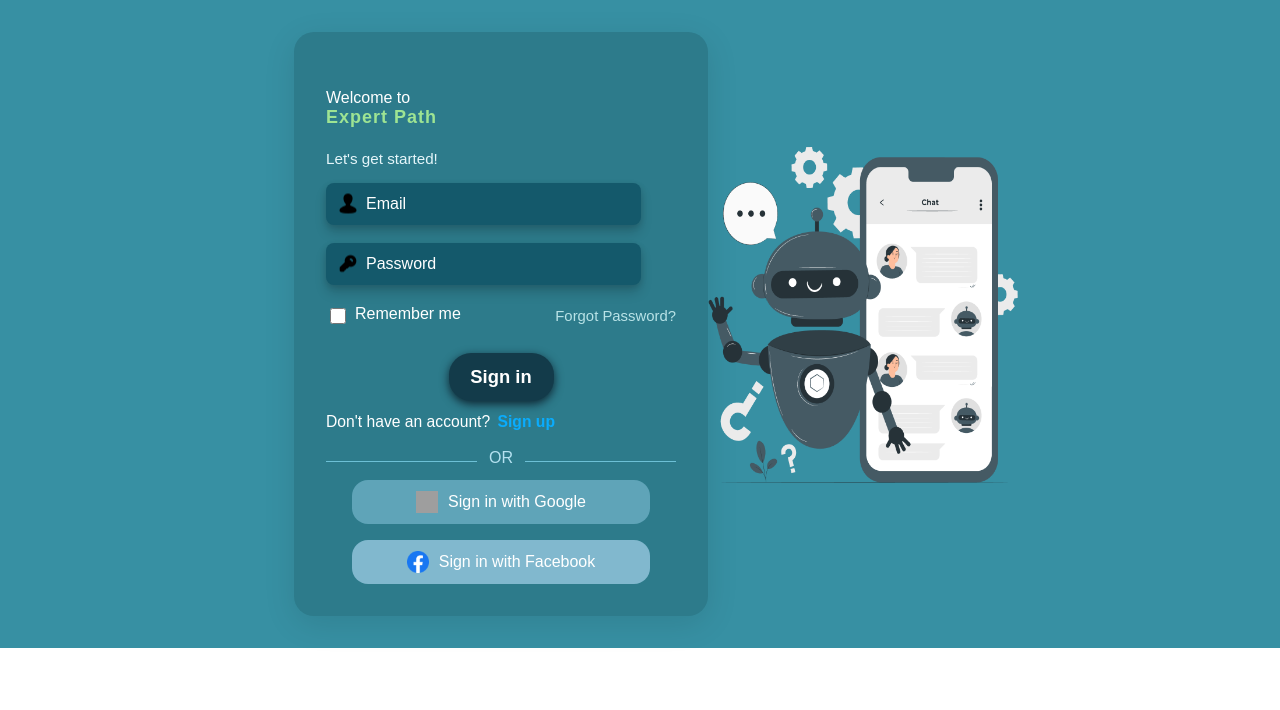
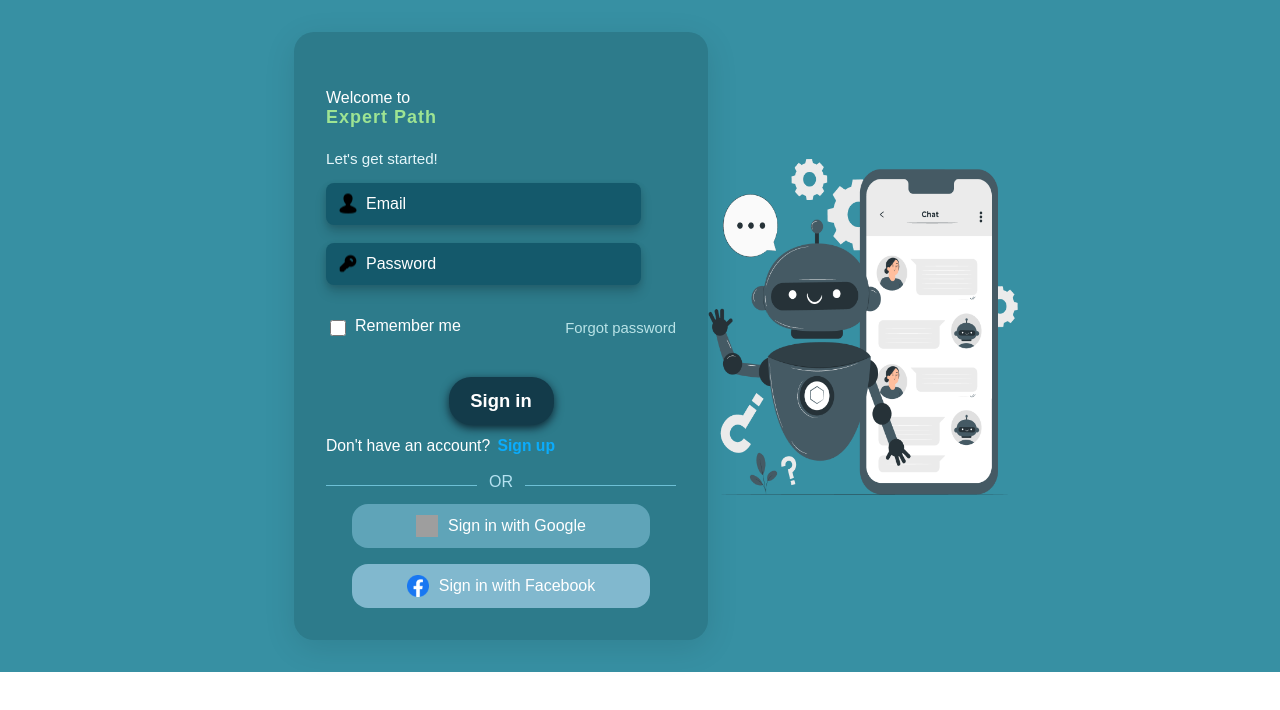
Before and after one commit to Bhanuka10/Capstone, a React (Vite) app in the folder KnowEdge-app/: page /signin in a window 1280 px wide. Shown: the top 710 px of the page. Built offline with nearby package versions, Linux system fonts and the light colour scheme; grey boxes are pictures that could not be loaded; a web font is replaced by a local one.

Commit message:
Add routing for forgot password component

```diff
--- a/KnowEdge-app/src/Context/Context.jsx
+++ b/KnowEdge-app/src/Context/Context.jsx
@@ -12,6 +12,7 @@ import Register from "@/Pages/Register/Register.jsx";
 import RegisterForm from "../Pages/Register-Subform/RegisterForm";
 import SignIn from "@/Pages/SignIn/SignIn.jsx";
 import Content from "../Pages/Content/Content";
+import ForgotPassword from "@/Components/ForgetPassword/ForgetPassword.jsx";
 
 const router = createBrowserRouter([
 
@@ -30,6 +31,11 @@ const router = createBrowserRouter([
   {
     path: "/registerForm",
     element: <RegisterForm />
+  },
+
+  {
+    path: "/forgot-password",
+    element: <ForgotPassword />
   },
 
   // //Uncomment this to run Home page
--- a/KnowEdge-app/src/Pages/SignIn/SignIn.jsx
+++ b/KnowEdge-app/src/Pages/SignIn/SignIn.jsx
@@ -149,7 +149,11 @@ export default function SignIn() {
                             <input id="rememberMe" type="checkbox" name="remember" checked={form.remember} onChange={handleChange} />
                             <label htmlFor="rememberMe">Remember me</label>
                         </div>
-                        <a href="#" className="forgot-link">Forgot Password?</a>
+                        {/*<a href="#" className="forgot-link">Forgot Password?</a>*/}
+                        <p>
+                             <Link className="forgot-link" to="/forgot-password">Forgot password</Link>
+                        </p>
+
                     </div>
 
                     <button className="signup-btn" type="submit">Sign in</button>
```
